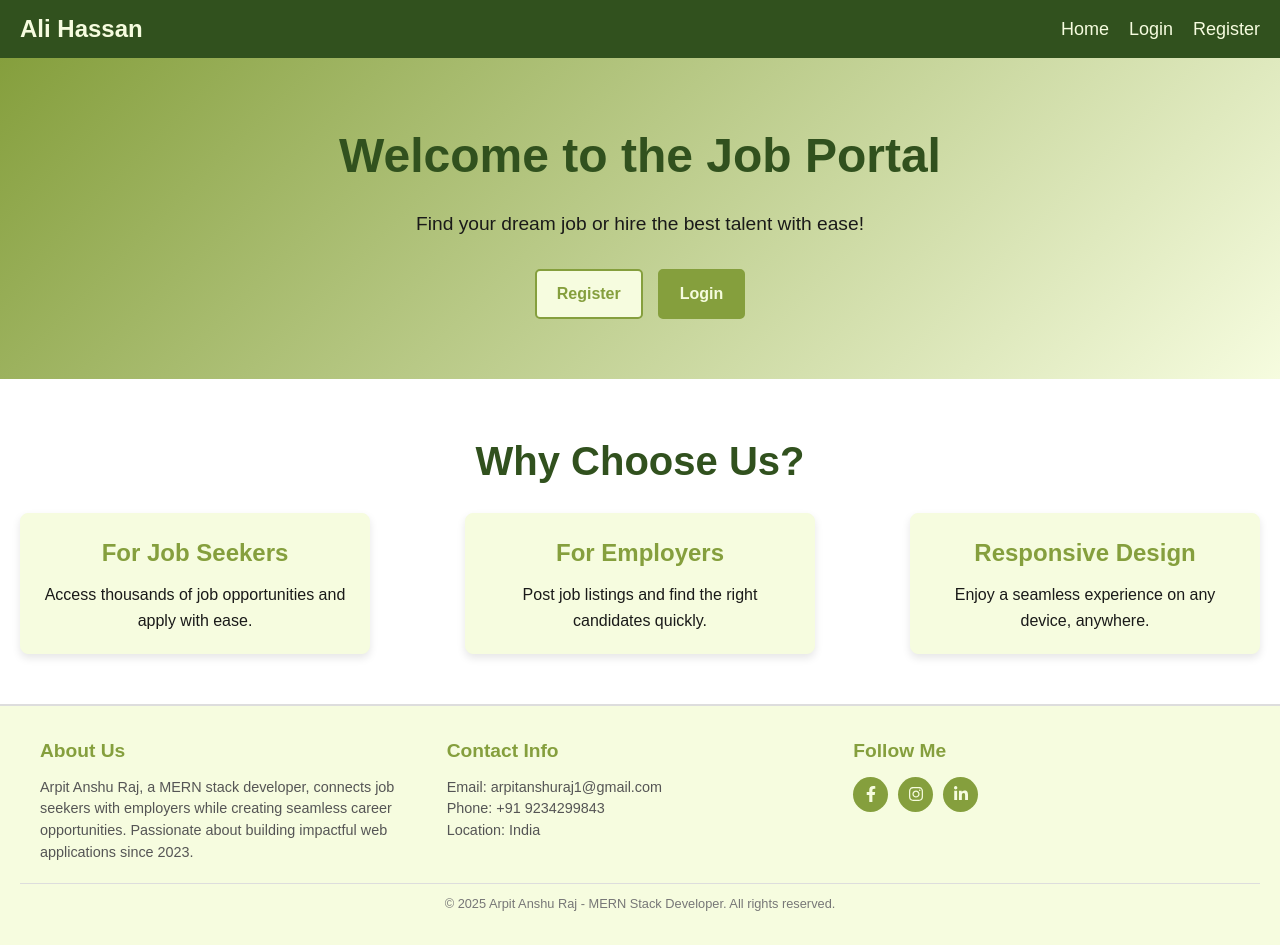
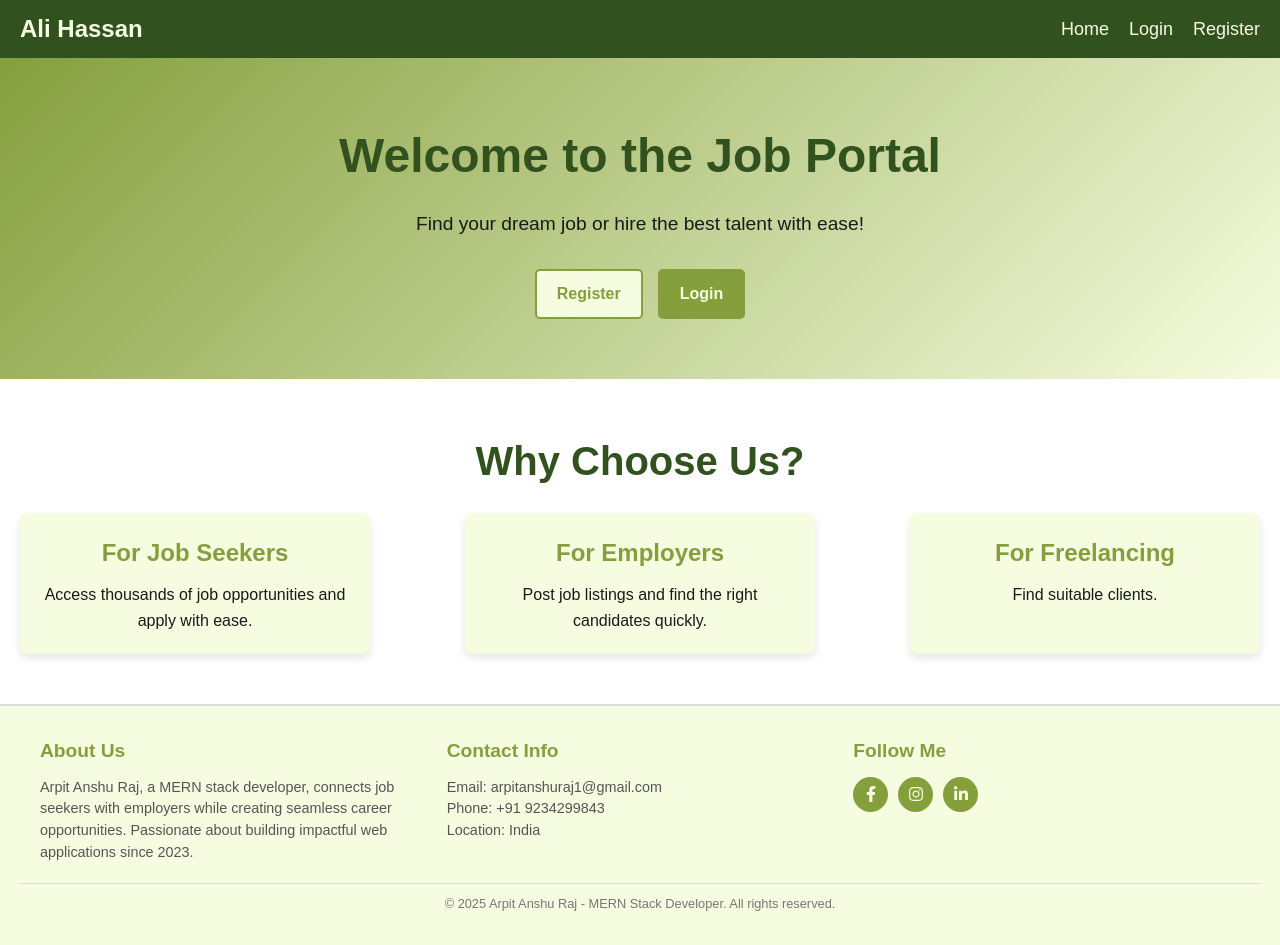
Before and after one commit to ArpitAnshuRaj1/job-portal, a React (Create React App) app: page / in a window 1280 px wide. Built offline with nearby package versions, Linux system fonts and the light colour scheme.

Commit message:
Update Home.jsx

```diff
--- a/src/pages/Home.jsx
+++ b/src/pages/Home.jsx
@@ -33,8 +33,8 @@ const Home = () => {
             <p>Post job listings and find the right candidates quickly.</p>
           </div>
           <div className="feature-card">
-            <h3>Responsive Design</h3>
-            <p>Enjoy a seamless experience on any device, anywhere.</p>
+            <h3>For Freelancing</h3>
+            <p>Find suitable clients.</p>
           </div>
         </div>
       </div>
```
